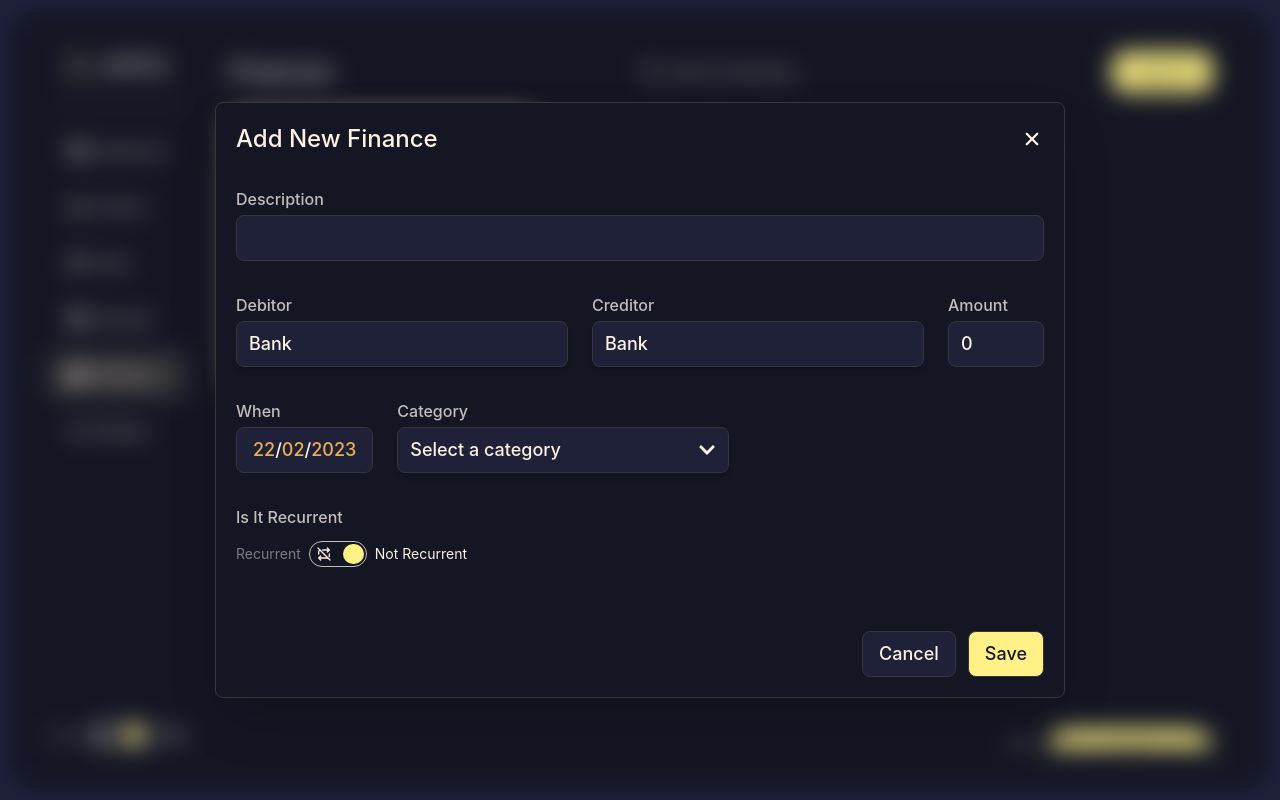
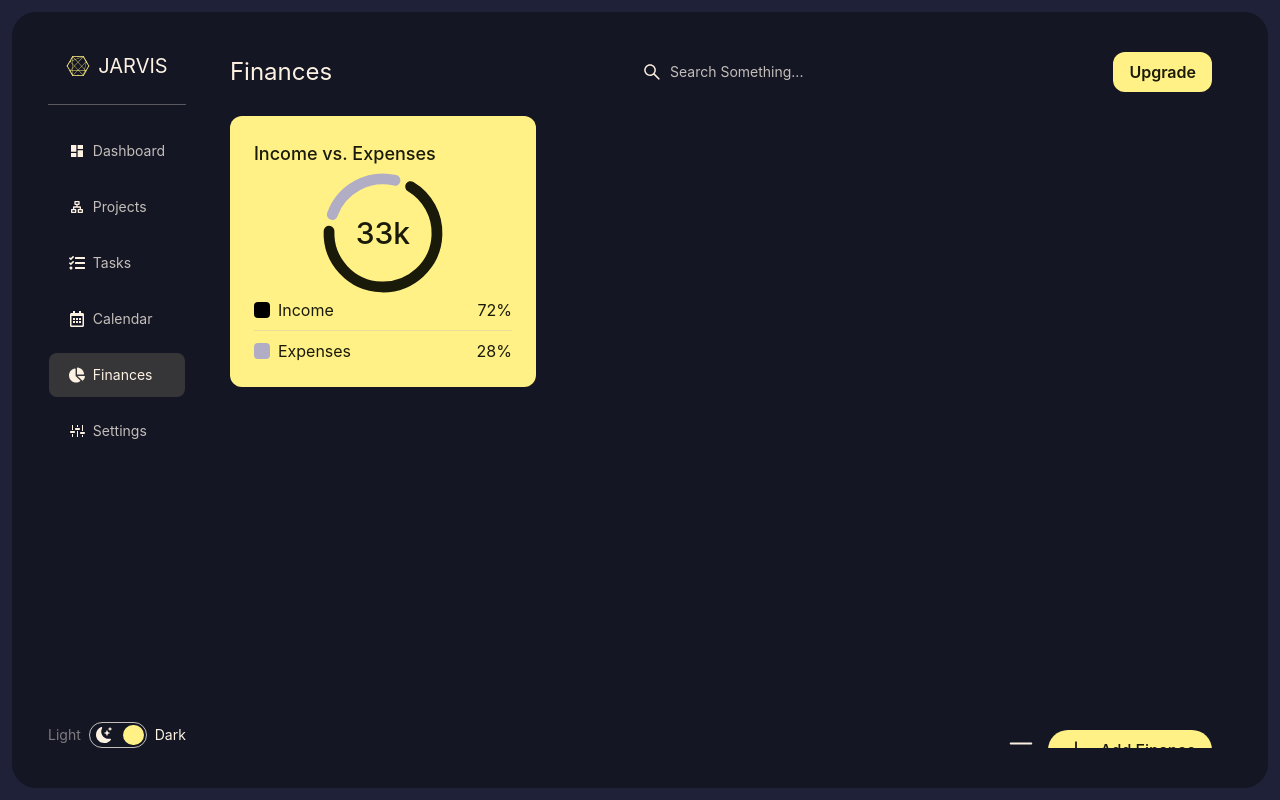
Before and after one commit to asi-isa/JARVIS, a React (Vite) app: page / in a window 1280 px wide. Built offline with nearby package versions, Linux system fonts and the light colour scheme.

Commit message:
addFinance to balance part2

```diff
--- a/src/components/finances/AddFinanceForm.tsx
+++ b/src/components/finances/AddFinanceForm.tsx
@@ -1,15 +1,16 @@
-import { useState } from "react";
+import { FormEvent, useState } from "react";
+import { AnimatePresence, motion, Variants } from "framer-motion";
 import { IoClose } from "react-icons/io5";
 
+import { useFinanceCtx } from "../../ctx/FinanceCtx";
 import { generateID } from "../../lib/util";
+import Transaction from "../../accounting/types";
 
-import Transaction from "../../accounting/types";
 import CategoryInput from "../form/CategoryInput";
 import DateInput from "../form/DateInput";
 import Input from "../form/Input";
 import Modal from "../modal";
 import ToggleInput from "../form/ToggleInput";
-import { AnimatePresence, motion, Variants } from "framer-motion";
 import CylcleInput from "../form/CycleInput";
 import DebitToCreditInput from "../form/DebitToCreditInput";
 
@@ -27,8 +28,7 @@ const recurrentConVariants: Variants = {
   exit: { opacity: 0, height: 0 },
 };
 
-const AddFinanceForm = ({ show, onClose }: AddFinanceFormProps) => {
-  const [finance, setFinance] = useState<Transaction>({
+const INITIAL_FINANCE = {
   name: "",
   category: "",
   date: new Date(),
@@ -39,9 +39,14 @@ const AddFinanceForm = ({ show, onClose }: AddFinanceFormProps) => {
   creditor: "",
   debitor: "",
   id: generateID(),
-  });
+};
 
-  console.log(finance);
+const AddFinanceForm = ({ show, onClose }: AddFinanceFormProps) => {
+  const { debitToCredit } = useFinanceCtx();
+
+  const [finance, setFinance] = useState<Transaction>(INITIAL_FINANCE);
+
+  console.log("finance", finance);
 
   // function updateState<T>(
   //   key: keyof T,
@@ -53,9 +58,16 @@ const AddFinanceForm = ({ show, onClose }: AddFinanceFormProps) => {
   //   });
   // }
 
-  function onSave() {
+  function onSubmit(e: FormEvent<HTMLFormElement>) {
+    e.preventDefault();
     // TODO check if form is filled properly
-    // => add to balance
+
+    debitToCredit(finance);
+
+    // reset form
+    setFinance({ ...INITIAL_FINANCE, id: generateID() });
+
+    onClose();
   }
 
   function updateFinance<K extends keyof Transaction>(
@@ -69,7 +81,10 @@ const AddFinanceForm = ({ show, onClose }: AddFinanceFormProps) => {
 
   return (
     <Modal show={show} onClose={onClose}>
-      <div className="flex flex-col gap-8 bg-[var(--bg)] p-5 rounded-lg shadow-2xl relative border border-[var(--black-muted)]">
+      <form
+        onSubmit={onSubmit}
+        className="flex flex-col gap-8 bg-[var(--bg)] p-5 rounded-lg shadow-2xl relative border border-[var(--black-muted)]"
+      >
         <div className="flex items-center justify-between text-[var(--white)]">
           <p className="text-2xl font-medium">Add New Finance</p>
           <IoClose className="cursor-pointer text-2xl" onClick={onClose} />
@@ -78,6 +93,7 @@ const AddFinanceForm = ({ show, onClose }: AddFinanceFormProps) => {
         <div className="flex flex-col gap-8">
           <Input
             id="what"
+            autofocus
             title="Description"
             type="text"
             value={finance.name}
@@ -147,15 +163,14 @@ const AddFinanceForm = ({ show, onClose }: AddFinanceFormProps) => {
               Cancel
             </p>
 
-            <p
+            <input
               className="bg-[var(--accent)] text-[var(--bg)] text-lg font-medium  px-4 py-2 rounded-lg border border-[var(--black-muted)] cursor-pointer"
-              onClick={onSave}
-            >
-              Save
-            </p>
+              type="submit"
+              value="Save"
+            />
           </div>
         </div>
-      </div>
+      </form>
     </Modal>
   );
 };
--- a/src/components/finances/FinanceDashboard.tsx
+++ b/src/components/finances/FinanceDashboard.tsx
@@ -11,7 +11,7 @@ interface FinanceDashboardProps {
 }
 
 const FinanceDashboard = ({ isVisible }: FinanceDashboardProps) => {
-  const [showAddFinanceForm, setShowAddFinanceForm] = useState(true);
+  const [showAddFinanceForm, setShowAddFinanceForm] = useState(false);
 
   return (
     <DashboardBody title="Finances" isVisible={isVisible}>
--- a/src/components/finances/FinanceList.tsx
+++ b/src/components/finances/FinanceList.tsx
@@ -10,8 +10,7 @@ const FinanceList = ({}: FinanceListProps) => {
 
   return (
     <div className="flex flex-col gap-3">
-      // TODO balanceSheet.getTransactions()
-      {balanceSheet.transactions.map((tranaction, i) => {
+      {balanceSheet.getTransactions().map((tranaction, i) => {
         const { category, date, name, amount } = tranaction;
         return (
           <FinanceListItem
--- a/src/components/form/AutocompleteDropdown.tsx
+++ b/src/components/form/AutocompleteDropdown.tsx
@@ -61,7 +61,7 @@ const AutocompleteDropdown = ({
           leaveTo="opacity-0"
           afterLeave={() => setQuery("")}
         >
-          <Combobox.Options className="absolute flex flex-col gap-2 mt-1 max-h-60 w-full overflow-auto rounded-md bg-[var(--bg-muted)]  text-base shadow-lg focus:outline-none">
+          <Combobox.Options className="absolute z-30 flex flex-col gap-2 mt-1 max-h-60 w-full overflow-auto rounded-md bg-[var(--bg-muted)]  text-base shadow-lg focus:outline-none">
             {filteredList.length === 0 && query !== "" ? (
               <div className="relative cursor-default select-none py-2 px-4 text-[var(--white-muted)]">
                 Nothing found.
--- a/src/components/form/CategoryInput.tsx
+++ b/src/components/form/CategoryInput.tsx
@@ -6,6 +6,8 @@ interface CategoryInputProps {
 
 const CategoryInput = ({ onChange }: CategoryInputProps) => {
   // TODO get from balanceSheet
+  // TODO infer value from debitor, creditor
+
   const CATEGORIES = [
     { id: 0, name: "Select a category", value: "" },
     { id: 1, name: "Groceries", value: "grocery" },
--- a/src/components/form/DebitToCreditInput.tsx
+++ b/src/components/form/DebitToCreditInput.tsx
@@ -1,4 +1,6 @@
 import { ChangeEvent, useState } from "react";
+import { useFinanceCtx } from "../../ctx/FinanceCtx";
+import { capitalize } from "../../lib/str";
 import AutocompleteDropdown, { ItemType } from "./AutocompleteDropdown";
 import Input from "./Input";
 
@@ -14,10 +16,20 @@ interface DebitToCreditInputProps {
 }
 
 const DebitToCreditInput = ({ value, onChange }: DebitToCreditInputProps) => {
+  const { balanceSheet } = useFinanceCtx();
   // TODO get from balance
-  const accounts = [
-    { id: 0, name: "Bank", value: "bank" },
-    { id: 1, name: "Grocery", value: "grocery" },
+  const accounts = balanceSheet.getAccountNames().map((accountName, i) => {
+    return {
+      id: i + 1,
+      name: capitalize(accountName),
+      value: accountName,
+    };
+  });
+
+  const ACCOUNTS = [
+    { id: 0, name: "Select an Account", value: "" },
+
+    ...accounts,
   ];
 
   return (
@@ -26,9 +38,9 @@ const DebitToCreditInput = ({ value, onChange }: DebitToCreditInputProps) => {
         <p className="font-medium">Debitor</p>
 
         <AutocompleteDropdown
-          list={accounts}
+          list={ACCOUNTS}
           showChevron={false}
-          value={accounts.filter((a) => a.value === value.debitor)[0]}
+          value={ACCOUNTS.filter((a) => a.value === value.debitor)[0]}
           onChange={(item) => {
             onChange({ ...value, debitor: item.value });
           }}
@@ -39,9 +51,9 @@ const DebitToCreditInput = ({ value, onChange }: DebitToCreditInputProps) => {
         <p className="font-medium">Creditor</p>
 
         <AutocompleteDropdown
-          list={accounts}
+          list={ACCOUNTS}
           showChevron={false}
-          value={accounts.filter((a) => a.value === value.creditor)[0]}
+          value={ACCOUNTS.filter((a) => a.value === value.creditor)[0]}
           onChange={(item) => {
             onChange({ ...value, creditor: item.value });
           }}
--- a/src/components/form/Input.tsx
+++ b/src/components/form/Input.tsx
@@ -9,6 +9,7 @@ interface InputProps {
   onChange: ChangeEventHandler<HTMLInputElement>;
   min?: React.InputHTMLAttributes<HTMLInputElement>["min"];
   hideNumberInputArrows?: boolean;
+  autofocus?: boolean;
 }
 
 // TODO InputScaffold => title, gap, ...
@@ -21,6 +22,7 @@ const Input = ({
   onChange,
   min,
   hideNumberInputArrows = false,
+  autofocus = false,
 }: InputProps) => {
   return (
     <div className={`flex flex-col gap-1 ${className}`}>
@@ -37,6 +39,7 @@ const Input = ({
         value={value}
         onChange={onChange}
         min={min}
+        autoFocus={autofocus}
       />
     </div>
   );
--- a/src/ctx/FinanceCtx.tsx
+++ b/src/ctx/FinanceCtx.tsx
@@ -1,22 +1,48 @@
 import { createContext, ReactNode, useContext, useState } from "react";
+
 import BalanceSheet from "../accounting";
+import { AccountType } from "../accounting/Account";
+import Transaction from "../accounting/types";
 
 type FinanceCtxType = {
   balanceSheet: BalanceSheet;
   setBalanceSheet: React.Dispatch<React.SetStateAction<BalanceSheet>>;
+  debitToCredit: (transaction: Transaction) => void;
+  addAccount: (name: string, type: AccountType) => void;
 };
 
 const FinanceCtx = createContext<FinanceCtxType>({
   balanceSheet: new BalanceSheet(),
   setBalanceSheet: () => {},
+  debitToCredit: () => {},
+  addAccount: () => {},
 });
 
 export const FinanceCtxProvider = ({ children }: { children: ReactNode }) => {
   // TODO get from persistent storage or create new instance
   const [balanceSheet, setBalanceSheet] = useState(new BalanceSheet());
+  console.log("balalanceSheet", balanceSheet);
+
+  function debitToCredit(transaction: Transaction) {
+    setBalanceSheet((balance) => {
+      balance.debitToCredit(transaction);
+
+      return balance.copy();
+    });
+  }
+
+  function addAccount(name: string, type: AccountType) {
+    setBalanceSheet((balance) => {
+      balance.addAccount(name, type);
+
+      return balance.copy();
+    });
+  }
 
   return (
-    <FinanceCtx.Provider value={{ balanceSheet, setBalanceSheet }}>
+    <FinanceCtx.Provider
+      value={{ balanceSheet, setBalanceSheet, debitToCredit, addAccount }}
+    >
       {children}
     </FinanceCtx.Provider>
   );
--- /dev/null
+++ b/src/lib/str/index.ts
@@ -0,0 +1,3 @@
+export function capitalize(str: string) {
+  return str.charAt(0).toUpperCase() + str.slice(1);
+}
```
Also changed, not shown: src/accounting/index.ts (+14 -12 lines). Lines whose indentation alone changed are shown as unchanged.
